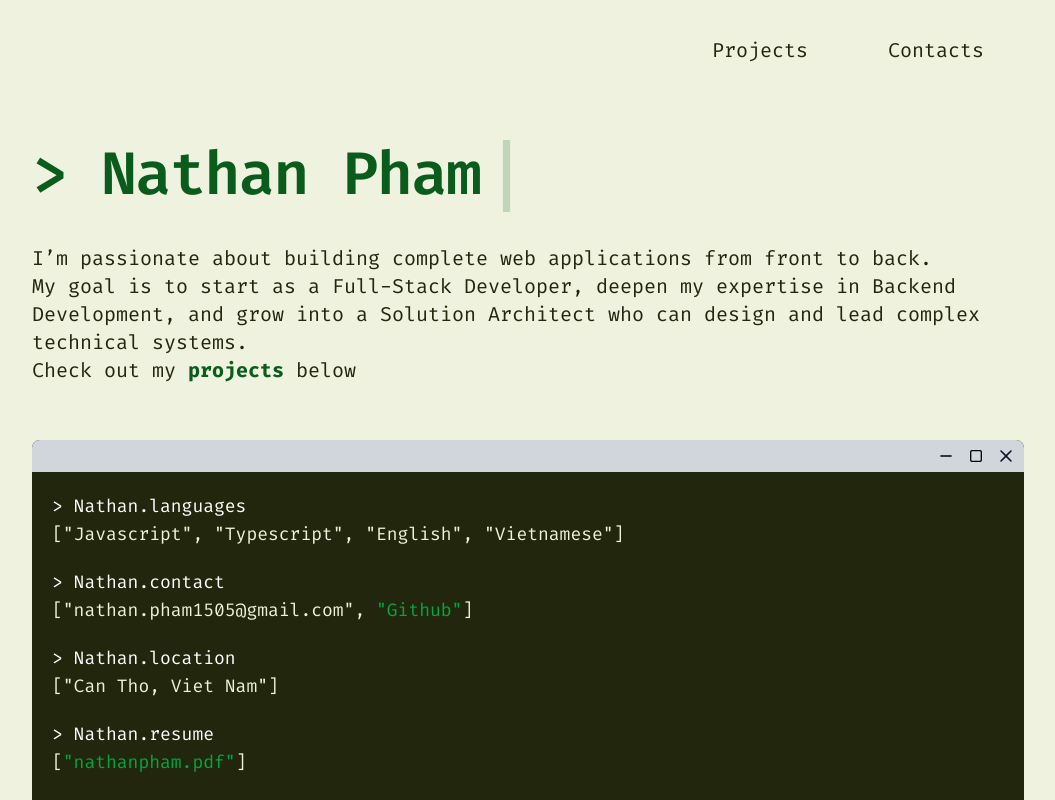
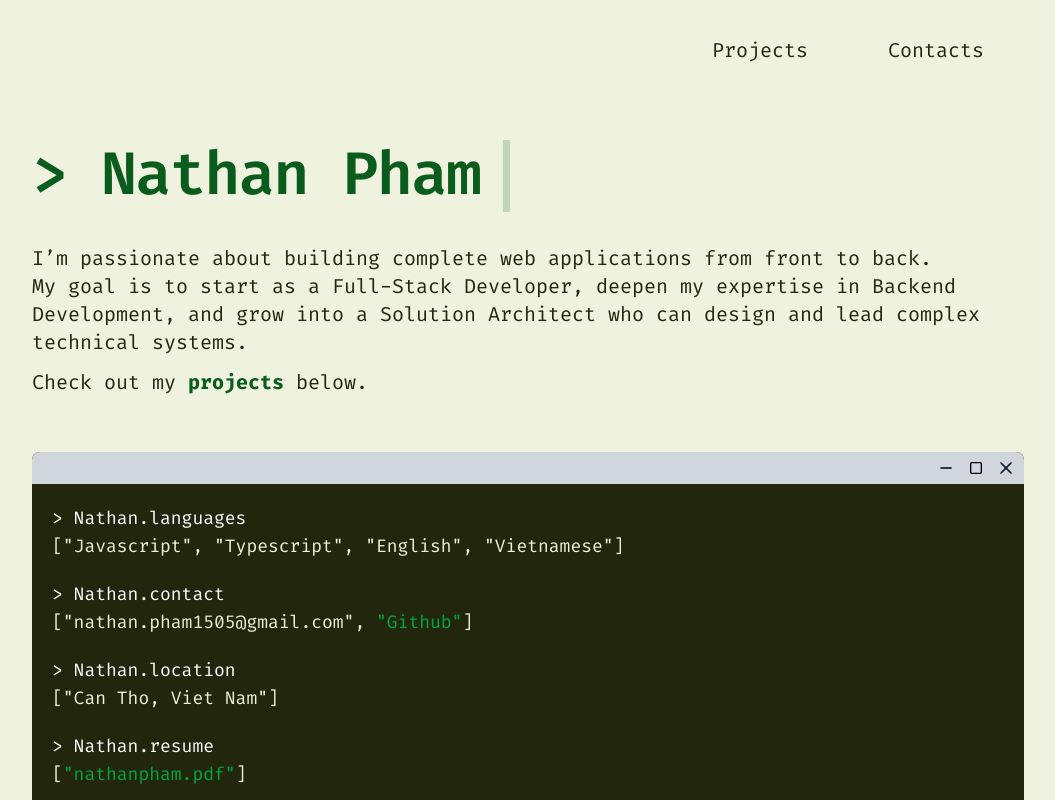
Before and after one commit to NgocPMT/portfolio, a React (Vite) app: page / in a window 1280 px wide. Shown: the top 800 px of the page, without its empty margins (112-1167 px from the left). Built offline with nearby package versions, Linux system fonts and the light colour scheme.

Commit message:
adjust spacing

```diff
--- a/src/components/App.jsx
+++ b/src/components/App.jsx
@@ -38,7 +38,7 @@ const App = () => {
               in Backend Development, and grow into a Solution Architect who can
               design and lead complex technical systems.
             </p>
-            <p>
+            <p className="mt-3">
               Check out my{" "}
               <a
                 href="#projects"
@@ -46,7 +46,7 @@ const App = () => {
               >
                 projects
               </a>{" "}
-              below
+              below.
             </p>
           </div>
 
```
